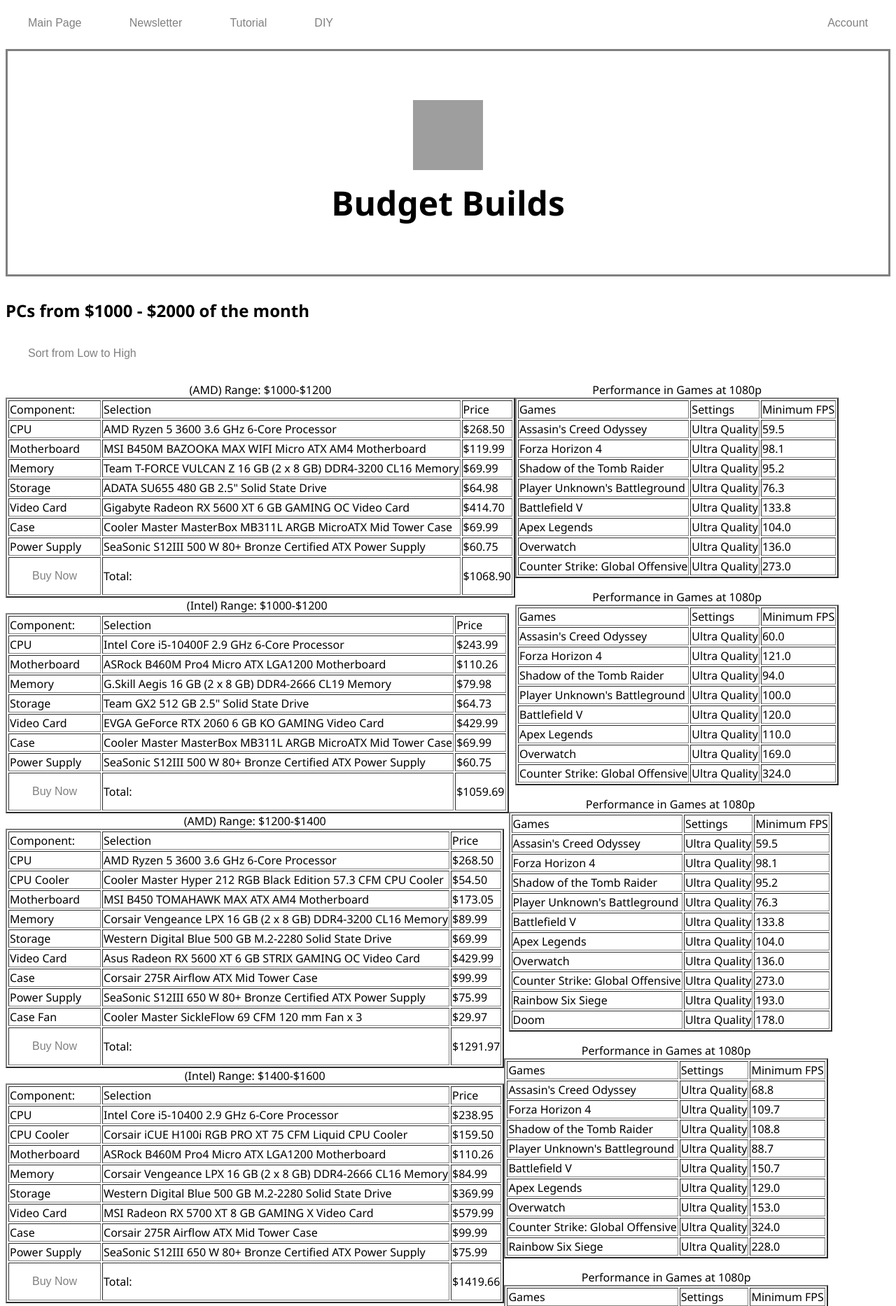
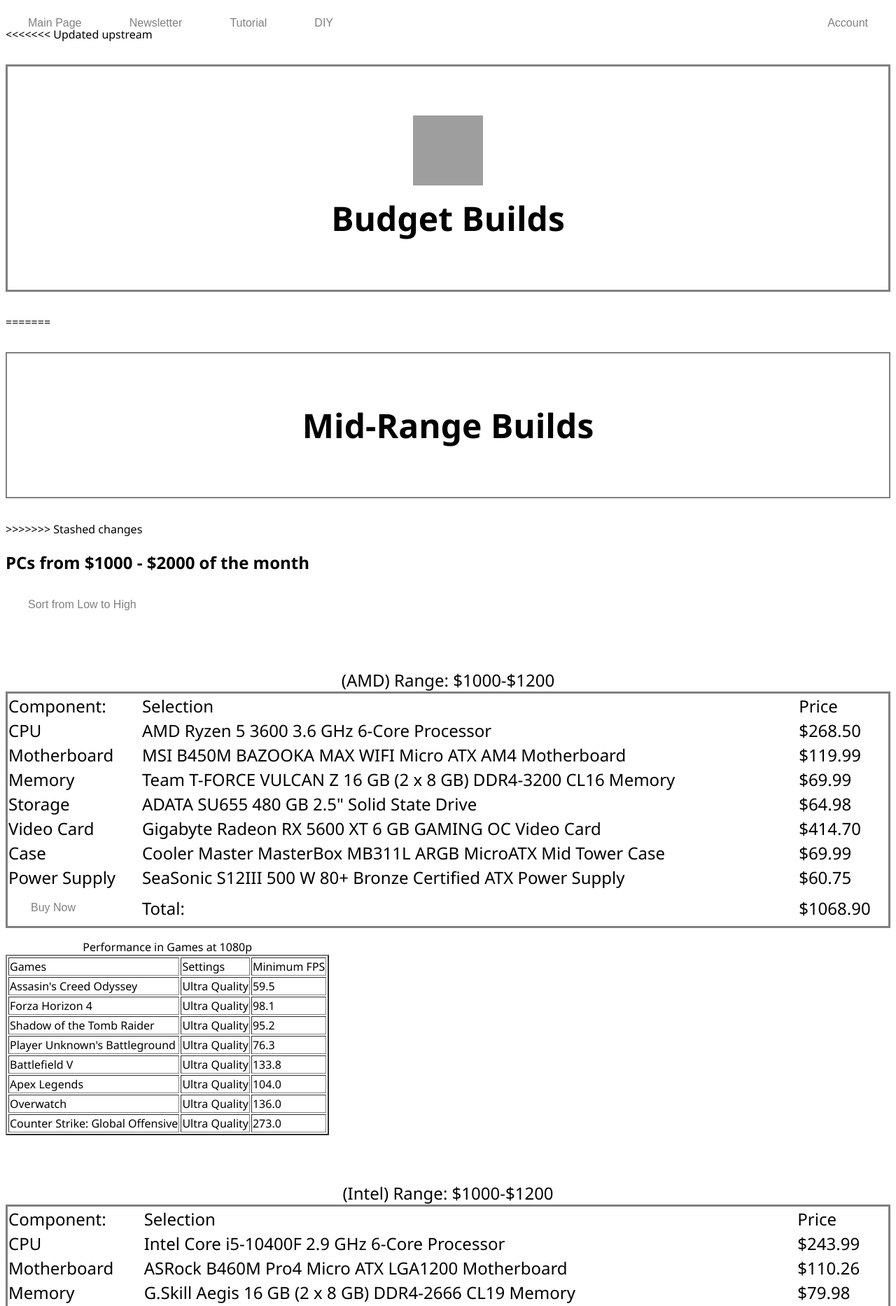
Before and after one commit to Whitewolf04/PC4U, a PHP site: page /Midrange.html in a window 1280 px wide. Shown: the top 1866 px of the page at 70% size. Run offline with PHP 8.4, Linux system fonts and the light colour scheme; grey boxes are pictures that could not be loaded.

Commit message:
Fixed build pages

```diff
--- a/DIY_BuildPage/Budget_DIY.css
+++ b/DIY_BuildPage/Buildpage.css
@@ -12,24 +12,12 @@ body {
     font-family: 'Segoe UI', Tahoma, Geneva, Verdana, sans-serif;
 }
 
-#highBudget {
+#even {
     padding-top: 50px;
     padding-bottom: 50px;
 }
 
-#IntelMidBudget {
-    padding-bottom: 50px;
-}
-
-#AMDMidBudget {
-    padding-bottom: 50px;
-}
-
-#IntelLowBudget {
-    padding-bottom: 50px;
-}
-
-#AMDLowBudget {
+#odd {
     padding-bottom: 50px;
 }
 
--- a/DIY_BuildPage/Midrange.html
+++ b/DIY_BuildPage/Midrange.html
@@ -3,7 +3,7 @@
     <head>
         <meta charset="UTF-8"/>
         <title>PC4U</title>
-		<link rel="stylesheet" type="text/css" href="Budget_DIY.css"/>
+		<link rel="stylesheet" type="text/css" href="Buildpage.css"/>
 		<link rel="stylesheet" type="text/css" href="menu.css"/>
 		<script type = "text/javascript" src = "menu.js"></script>
     </head>
@@ -19,11 +19,17 @@
                 <button id = "accountButton" onmouseover="displayAccountOptions()">Account</button>
             </div>
         </form>
+<<<<<<< Updated upstream
     	<h1><img src="139445b54cff2c49b771af5487f60d78.png" alt="pcforyou logo" width="100" height="100"><br>Budget Builds</h1>
+=======
+    	<h1 id="banner">Mid-Range Builds</h1>
+>>>>>>> Stashed changes
         <!--Might do a form to ask what are the needs of the customer!-->
         <h2>PCs from $1000 - $2000 of the month</h2>
 		<p><a href="BudgetSort.html">Sort from Low to High</a></p>
-        <table border ="2" style="float: left">
+
+		<div id="even">
+        <table border ="2" id="spec" rules="none">
         	<caption>(AMD) Range: $1000-$1200</caption>
         	<tr>
         		<td>Component:</td>
@@ -121,8 +127,11 @@
         	</tr>
 
 		</table>
+		</div>
+
+		<div id="odd">
         <p></p>
-        <table border="2" style="float: left">
+        <table border="2" id="spec" rules="none">
         	<caption>(Intel) Range: $1000-$1200</caption>
         	<tr>
         		<td>Component:</td>
@@ -220,8 +229,11 @@
 
 
 		</table>
+		</div>
+
+		<div id="even">
         <p></p>
-    <table border="2" style="float: left">
+    <table border="2" id="spec" rules="none">
         	<caption>(AMD) Range: $1200-$1400</caption>
         	<tr>
         		<td>Component:</td>
@@ -338,8 +350,11 @@
             </tr>
 
 		</table>
+		</div>
+
+		<div id="odd">
         <p></p>
-    <table border="2" style="float: left">
+    <table border="2" id="spec" rules="none">
         	<caption>(Intel) Range: $1400-$1600</caption>
         	<tr>
         		<td>Component:</td>
@@ -446,8 +461,11 @@
             </tr>
 
 		</table>
+		</div>
+
+		<div id="even">
          <p></p>
-    <table border="2" style="float: left">
+    <table border="2" id="spec" rules="none">
         	<caption>(AMD) Range: $1400-$1600</caption>
         	<tr>
         		<td>Component:</td>
@@ -553,6 +571,8 @@
                 <td>239.0</td>
             </tr>
 		</table>
+		</div>
+
         <p></p>
         <footer>Note: All prices are in Canadian Dollar, and peripherals are not included</footer>
     </body>
--- a/DIY_BuildPage/index.html
+++ b/DIY_BuildPage/index.html
@@ -26,6 +26,10 @@
             </div>
         </form>
 
+<<<<<<< Updated upstream
         <h1 id = "banner"><img src="139445b54cff2c49b771af5487f60d78.png" alt="pcforyou logo" width="100" height="100"><br>Budget Builds</h1>
+=======
+        <h1 id="banner"><img src="../logo.png" alt="pcforyou logo" width="100" height="100"><br>Budget Builds</h1>
+>>>>>>> Stashed changes
     </body>
 </html>
--- a/DIY_BuildPage/menu.css
+++ b/DIY_BuildPage/menu.css
@@ -31,7 +31,7 @@
     font-family: 'Arial';
 }
 
-#menu button:hover, a:hover
+button:hover, a:hover
 {
     color: cornflowerblue;
 }
```
Also changed, not shown: DIY_BuildPage/Budget.html (renamed from DIY_BuildPage/Budget_DIY.html, +6 -6 lines), DIY_BuildPage/Highend.html (+17 -7 lines). Lines whose indentation alone changed are shown as unchanged.
